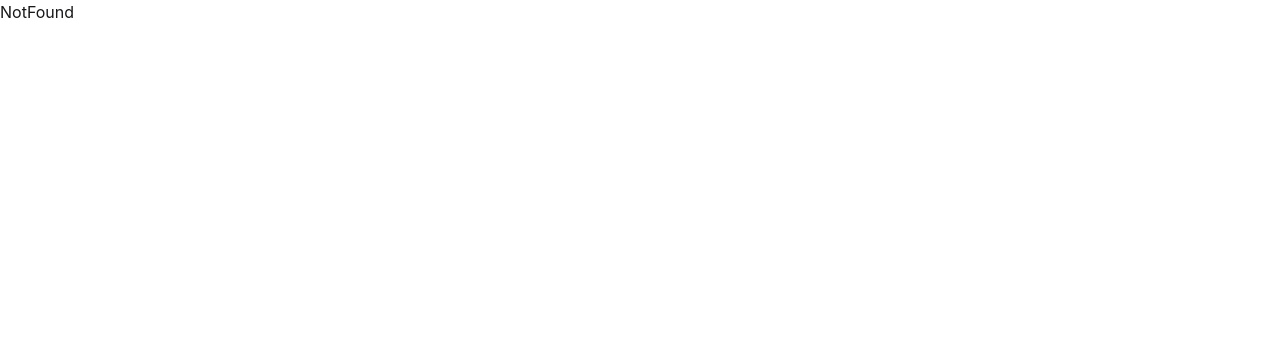
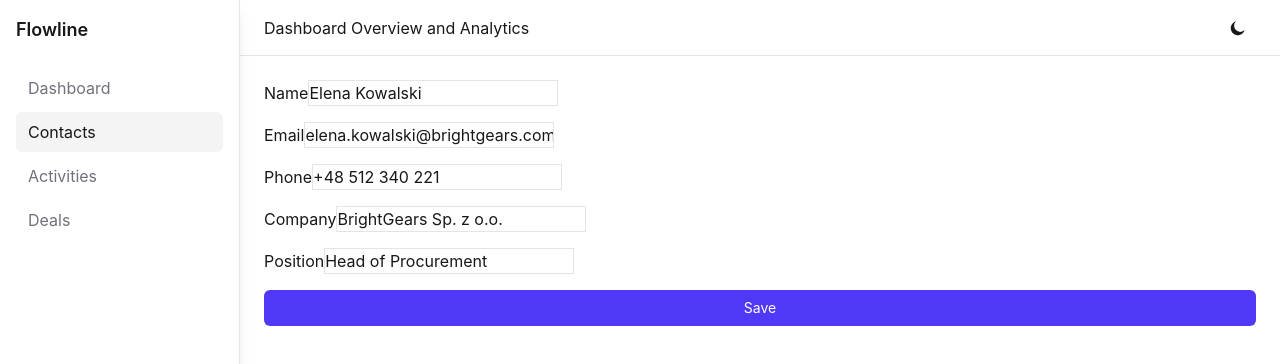
Before and after one commit to FiratCanTas/flowline, a React (Vite) app: page /contacts/1/edit in a window 1280 px wide. Shown: the top 364 px of the page. Built offline with nearby package versions, Linux system fonts and the light colour scheme.

Commit message:
feat: add contact edit page

```diff
--- a/src/App.jsx
+++ b/src/App.jsx
@@ -7,6 +7,7 @@ import NotFound from './pages/NotFound';
 import AppShell from './components/layout/AppShell';
 import ContactDetail from './pages/ContactDetail';
 import ContactNew from './pages/ContactNew';
+import ContactEdit from './pages/ContactEdit';
 
 const App = () => {
   return (
@@ -15,7 +16,7 @@ const App = () => {
         <Route index element={<Dashboard />} />
         <Route path="/contacts" element={<Contacts />} />
         <Route path="/contacts/:id" element={<ContactDetail />} />
-
+        <Route path="/contacts/:id/edit" element={<ContactEdit />} />
         <Route path="/contacts/new" element={<ContactNew />} />
         <Route path="/deals" element={<Deals />} />
         <Route path="/activities" element={<Activities />} />
--- /dev/null
+++ b/src/pages/ContactEdit.jsx
@@ -0,0 +1,31 @@
+import { useQuery } from '@tanstack/react-query';
+import { useParams } from 'react-router';
+import { getContacts } from '../features/contacts/api/contacts';
+import ContactForm from '../features/contacts/components/ContactForm';
+
+const ContactEdit = () => {
+  const { id: contactId } = useParams();
+
+  const { data, isLoading, error } = useQuery({
+    queryKey: ['contacts'],
+    queryFn: getContacts,
+  });
+
+  if (isLoading) return <p>Loading...</p>;
+  else if (error) return <p>Someting went wrong... Error:{error.message}</p>;
+
+  const contact = data?.find((contact) => contact.id === contactId);
+
+  if (!contact) return <p>The contact is not found.</p>;
+
+  return (
+    <div>
+      <ContactForm
+        defaultValues={contact}
+        onSubmit={(data) => console.log('updating contact:', data)}
+      />
+    </div>
+  );
+};
+
+export default ContactEdit;
```
